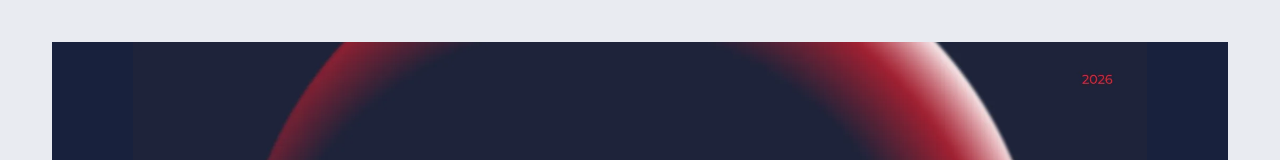
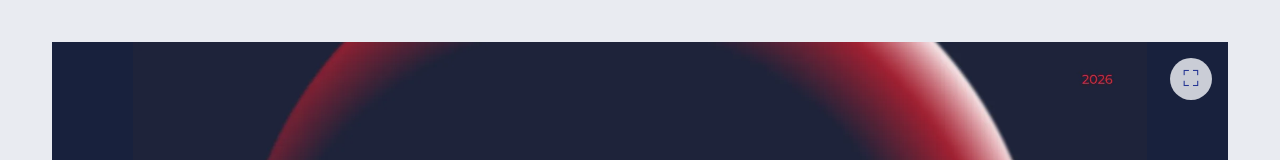
Before and after one commit to DmitriiSvarovskii/panorama-site, a React (Vite) app: page /presentation in a window 1280 px wide. Shown: the top 160 px of the page. Built offline with nearby package versions, Linux system fonts and the light colour scheme.

Commit message:
добавил fullscreen

```diff
--- a/src/pages/PresentationPage.css
+++ b/src/pages/PresentationPage.css
@@ -18,6 +18,34 @@
     flex-direction: column;
 
     align-items: center;
+
+}
+
+.fullscreenButton {
+
+    position: absolute;
+
+    top: 16px;
+
+    right: 16px;
+
+    z-index: 5;
+
+    width: 42px;
+
+    height: 42px;
+
+    border: none;
+
+    border-radius: 50%;
+
+    background: rgba(233, 235, 241, 0.85);
+
+    color: #253593;
+
+    font-size: 22px;
+
+    cursor: pointer;
 
 }
 
@@ -196,4 +224,12 @@
         max-width: 320px;
         display: block;
     }
+
+    .fullscreenButton {
+
+        top: 12px;
+
+        right: 12px;
+
+    }
 }
--- a/src/pages/PresentationPage.jsx
+++ b/src/pages/PresentationPage.jsx
@@ -21,6 +21,13 @@ function PresentationPage() {
 
         setCurrentSlide((prev) => (prev - 1 + slides.length) % slides.length)
 
+    }
+    const openFullscreen = () => {
+        const element = document.querySelector('.slideBox')
+
+        if (element?.requestFullscreen) {
+            element.requestFullscreen()
+        }
     }
     const handleTouchStart = (event) => {
 
@@ -102,14 +109,17 @@ function PresentationPage() {
         <main className="presentationPage">
             <section className="presentationWrapper">
                 <div
+                    className="slideBox"
+                    onTouchStart={handleTouchStart}
+                    onTouchEnd={handleTouchEnd}
+                >
+                    <button
+                        className="fullscreenButton"
+                        onClick={openFullscreen}
+                    >
+                        ⛶
+                    </button>
 
-                    className="slideBox"
-
-                    onTouchStart={handleTouchStart}
-
-                    onTouchEnd={handleTouchEnd}
-
-                >
                     <button className="arrow arrowLeft" onClick={prevSlide}>
                         ‹
                     </button>
```
